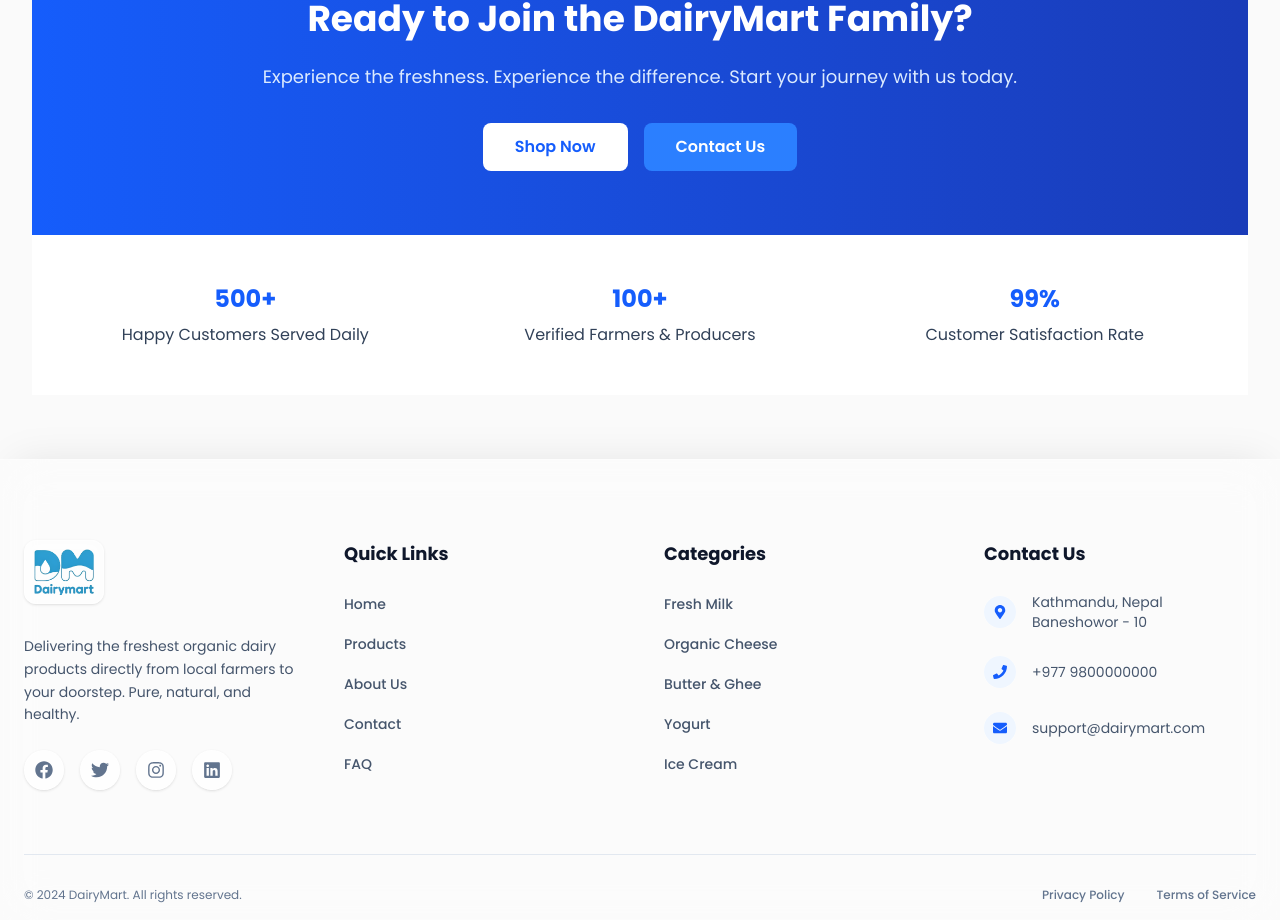
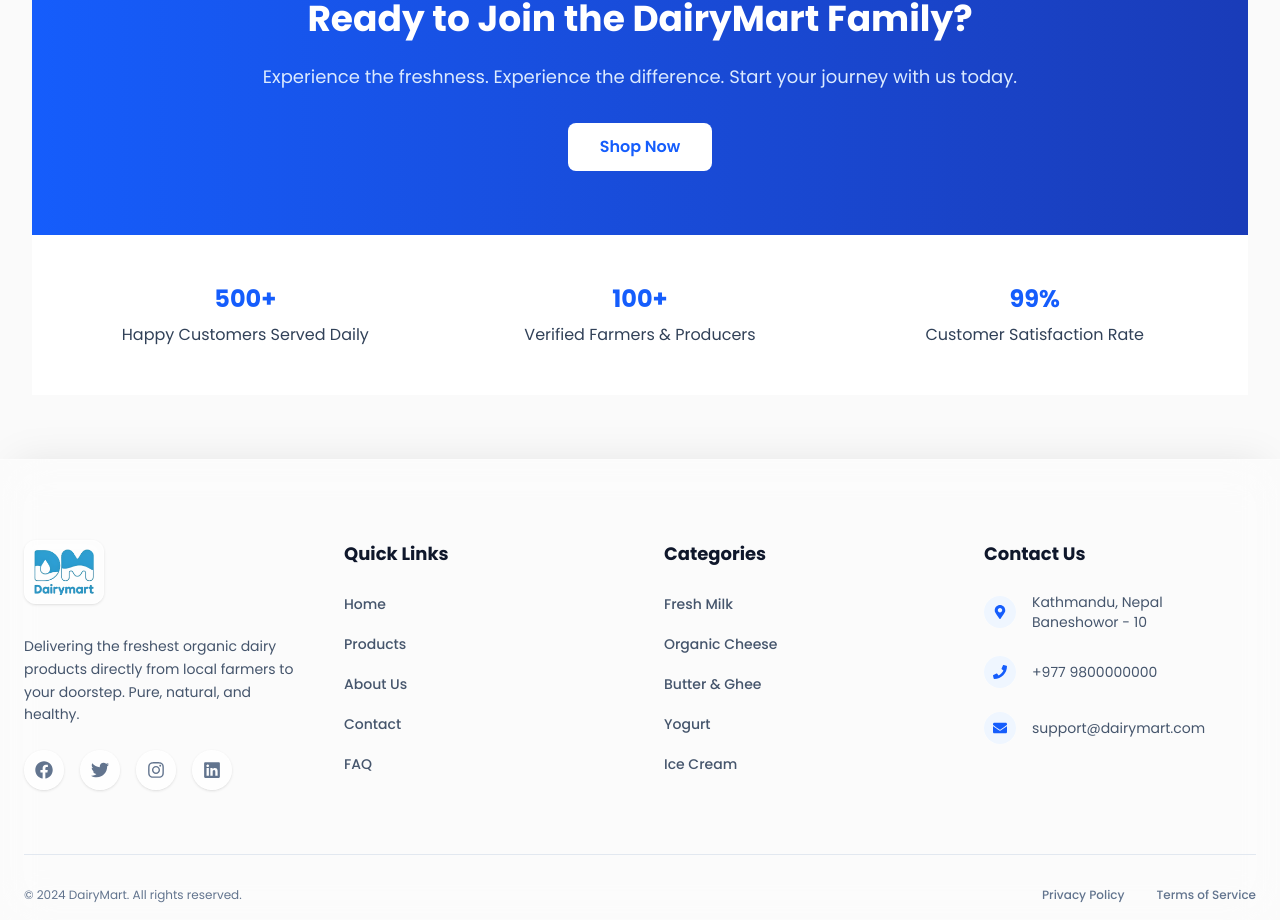
Before and after one commit to JeevanBhatt74/Dairymart-Web, a Next.js app in the folder frontend/: page /about in a window 1280 px wide. Shown: the part 3377-4297 px from the top of the page. Built offline with nearby package versions, Linux system fonts and the light colour scheme; no server answers.

Commit message:
feat: remove 'Contact Us' link from the about page

```diff
--- a/frontend/app/(public)/about/page.tsx
+++ b/frontend/app/(public)/about/page.tsx
@@ -176,12 +176,7 @@
                         >
                             Shop Now
                         </Link>
-                        <Link
-                            href="/contact"
-                            className="bg-blue-500 text-white px-8 py-3 rounded-lg font-semibold hover:bg-blue-400 transition inline-block"
-                        >
-                            Contact Us
-                        </Link>
+
                     </div>
                 </div>
             </section>
```
